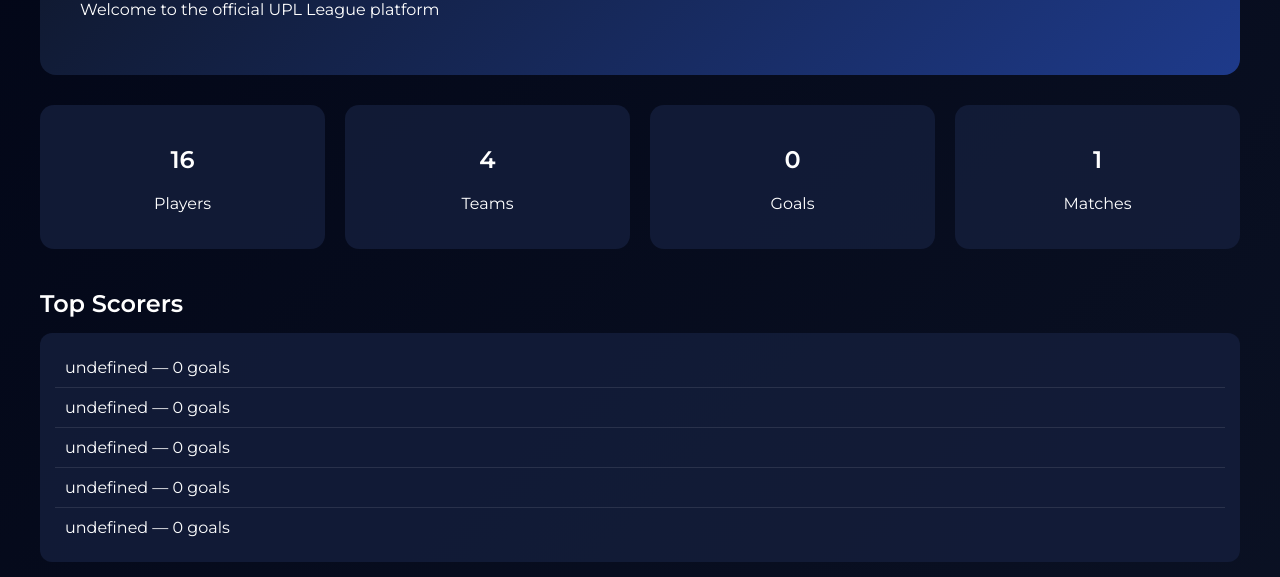
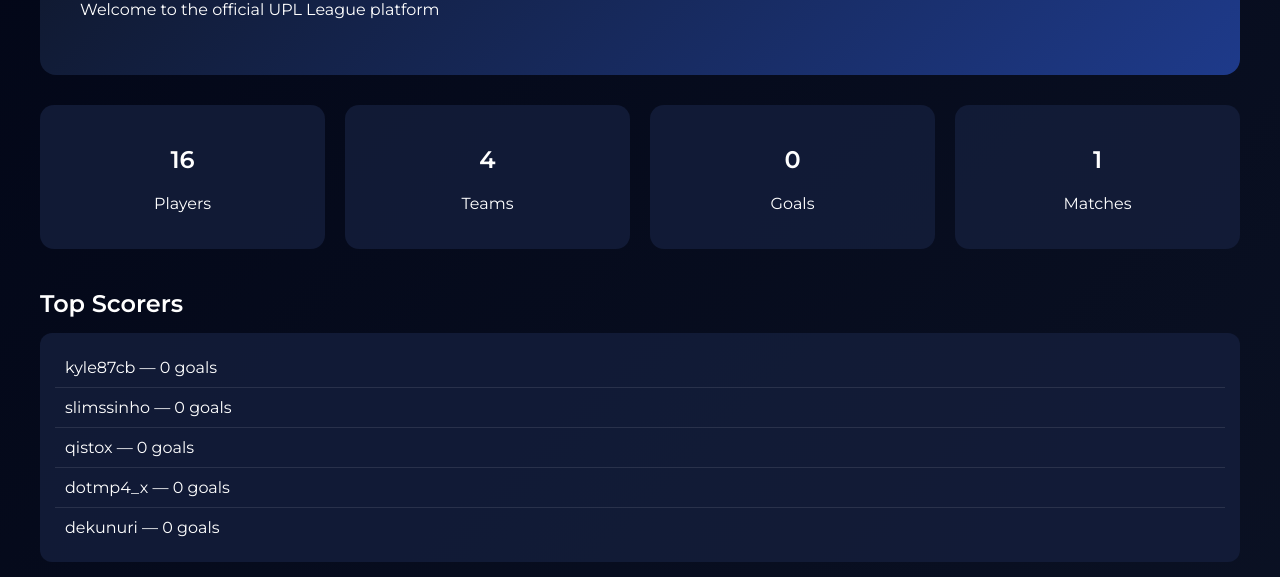
Before and after one commit to Yozukizs/UPL-Sitee, a website: page index.html in a window 1280 px wide. Shown: the part 223-800 px from the top of the page. Drawn offline with Linux system fonts and the light colour scheme.

Commit message:
Update index.html

```diff
--- a/index.html
+++ b/index.html
@@ -316,7 +316,7 @@ players.sort((a,b)=>b.goals-a.goals);
 
 document.getElementById("topPlayers").innerHTML =
 players.slice(0,5).map(p=>`
-<div class="item">${p.username} — ${p.goals} goals</div>
+<div class="item">${p.name} — ${p.goals} goals</div>
 `).join("");
 
 });
```
